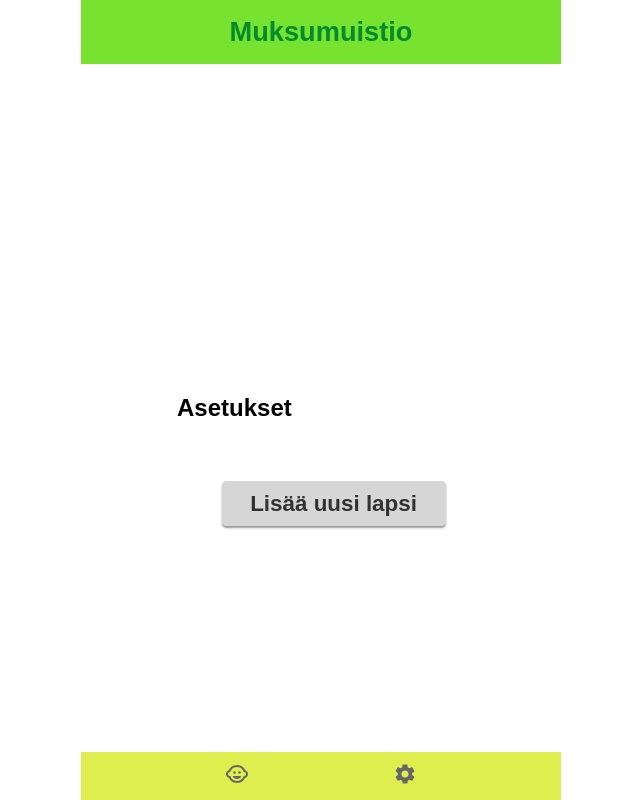
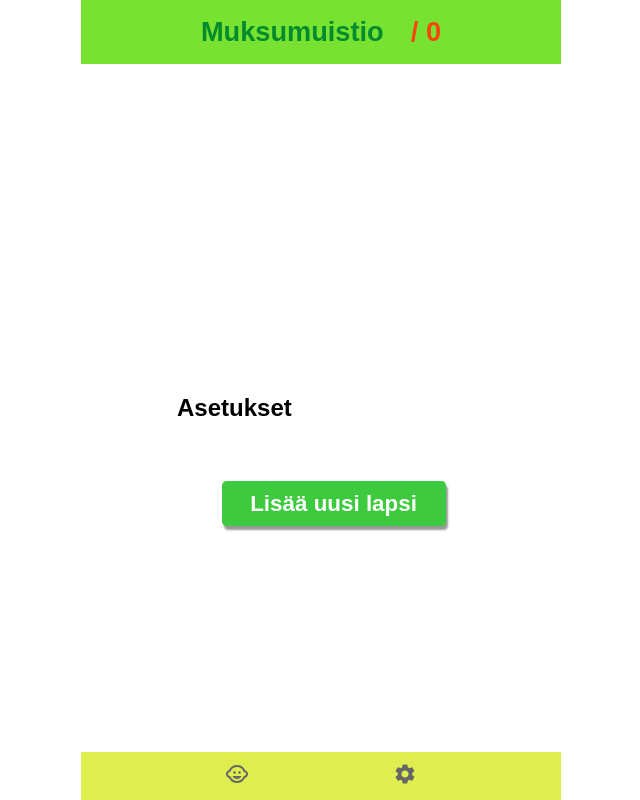
Before and after one commit to adonica/lapsilaskuri, a React (Create React App) app: page /settings in a window 1280 px wide. Shown: the whole page, without its empty margins (319-959 px from the left). Built offline with nearby package versions, Linux system fonts and the light colour scheme; no server answers; the database is empty; a web font is replaced by a local one.

Commit message:
"Remove firebase.js from commit."

```diff
--- a/package.json
+++ b/package.json
@@ -8,6 +8,7 @@
     "@testing-library/jest-dom": "^4.2.4",
     "@testing-library/react": "^9.3.2",
     "@testing-library/user-event": "^7.1.2",
+    "firebase": "^7.21.1",
     "react": "^16.13.1",
     "react-dom": "^16.13.1",
     "react-router-dom": "^5.2.0",
--- a/src/App.js
+++ b/src/App.js
@@ -1,7 +1,8 @@
 import React, { Component }  from 'react';
 import {BrowserRouter as Router, Route} from 'react-router-dom';
 import './App.css';
-import testdata from './testdata';
+import firebase from'./firebase';
+
 import Header from './components/Header/Header';
 import Items from './components/Items/Items';
 import Menu from './components/Menu/Menu';
@@ -9,55 +10,48 @@ import Settings from './components/Settings/Settings';
 import AddItem from './components/AddItem/AddItem';
 import EditItem from './components/EditItem/EditItem';
 
+
 class App extends Component {
   constructor(props) {
     super(props);
     this.state = {
-      data: testdata
+      data: [],
+      color: 'grey'
    }
+   this.dbRef = firebase.firestore();
    this.handleFormSubmit = this.handleFormSubmit.bind(this);
    this.handleDeleteItem = this.handleDeleteItem.bind(this);
   }
 
-  handleFormSubmit(newdata) {
-    let storeddata = this.state.data.slice();
-    const index = storeddata.findIndex(item => item.id === newdata.id);
-    if (index >= 0) {
-      storeddata[index] = newdata;
-    } else {
-    storeddata.push(newdata);
-    }
-    storeddata.sort((a,b) => {
-      const aNimi = a.nimi;
-      const bNimi = b.nimi;
-
-      if (aNimi > bNimi) {
-      return 1
-      } else {
-        return -1
-      }
-
-     });
-    this.setState({
-      data: storeddata
+  componentDidMount() {
+    this.refData = this.dbRef.collection('data');
+    this.refData.orderBy('nimi').onSnapshot((docs) => {
+      let data = [];
+      docs.forEach((doc) => {
+        let docdata = doc.data();
+        data.push(docdata);
+      });
+      this.setState({
+        data: data
+      });
     });
   }
 
+  handleFormSubmit(newdata) {
+    this.refData.doc(newdata.id).set(newdata);
+  }
+
   handleDeleteItem(id) {
-    let storeddata = this.state.data.slice();
-    storeddata = storeddata.filter(item => item.id !== id);
-    this.setState({
-      data: storeddata
-    });
+    this.refData.doc(id).delete().then().catch(error => {console.error('Virhe tietoa poistettaessa:', error)});
   }
 
   render() {
 
     return (
-      <Router>  {/*reitittää sovelluksen sisällä tietoja */}
+      <Router>
         <div className='App'>
-          <Header />
-          <Route path='/' exact render={() => <Items data={this.state.data} onColorChange={this.state.color} /> } />
+          <Header data={this.state.data} color={this.state.color}/>
+          <Route path='/' exact render={() => <Items data={this.state.data}/> } />
           <Route path='/settings' component={Settings} />
           <Route path='/add' render={() => <AddItem onFormSubmit={this.handleFormSubmit}/>} />
           <Route path='/edit/:id' render={(props) => <EditItem data={this.state.data}
--- a/src/components/Header/Header.css
+++ b/src/components/Header/Header.css
@@ -12,3 +12,16 @@
 .header h1 {
   font-size: 1.7em;
 }
+
+.header__lukema {
+  display: flex;
+  padding-left: 1em;
+  font-size: 1.7em;
+  font-weight: bold;
+  color: rgb(250, 69, 14);
+
+
+
+
+
+}
--- a/src/components/Header/Header.js
+++ b/src/components/Header/Header.js
@@ -2,9 +2,16 @@ import React from 'react';
 import './Header.css';
 
 function Header(props) {
+
+
+
     return (
        <div className='header'>
+
          <h1>Muksumuistio</h1>
+         <div className='header__lukema'>
+          / {props.data ? props.data.length: null}
+        </div>
        </div>
     );
 }
--- a/src/components/ItemForm/ItemForm.css
+++ b/src/components/ItemForm/ItemForm.css
@@ -39,5 +39,8 @@
 .itemform__buttonlis {
     display: flex;
     justify-content: space-between;
+}
 
+.itemform__buttonpoi {
+    padding-left: 7em;
 }
--- a/src/components/ItemForm/ItemForm.js
+++ b/src/components/ItemForm/ItemForm.js
@@ -77,7 +77,7 @@ class ItemForm extends React.Component {
 
          {this.props.onDeleteItem ?
          <div className='itemform__row'>
-            <div>
+            <div className='itemform__buttonpoi'>
               <Button onClick={this.handleDeleteItem}>POISTA</Button>
             </div>
             <div></div>
--- a/src/components/Lapsikortti/Lapsikortti.css
+++ b/src/components/Lapsikortti/Lapsikortti.css
@@ -1,20 +1,19 @@
 .lapsikortti {
-  width: 8em;
+  width: 10em;
   height: 6em;
   margin: 0.5em;
   padding: 2em 0 2em 2em;
   display: flex;
-  /*flex-direction: column ; */
-  background-color: rgb(243, 166, 22);
+  background-color: rgb(248, 174, 36);
   border-radius: 25%;
-
 }
 
 .lapsikortti__nappi {
   font-size: 1.5em;
   font-family: 'Delius', cursive, sans-serif;
-  padding: 0.5em;
-}
+  padding: 0.3em;
+  width: 4.5em;
+  height: 2.7em;   }
 
 .lapsikortti__linkki {
   display: none;
@@ -22,11 +21,11 @@
   align-items: center;
   max-width: 1em;
   background-color: rgba(0, 0, 0, 0.1);
+  margin-left: 0.7em;
 }
 
 .lapsikortti > div {
   flex: 1 1 auto;
-  padding: 1em;
 }
 
 .lapsikortti:hover .lapsikortti__linkki {
--- a/src/components/Lapsikortti/Lapsikortti.js
+++ b/src/components/Lapsikortti/Lapsikortti.js
@@ -1,4 +1,6 @@
 import React from 'react';
+
+import { withRouter } from "react-router";
 
 import ArrowRight from '@material-ui/icons/ArrowRight';
 import { Link } from 'react-router-dom';
@@ -6,26 +8,44 @@ import { Link } from 'react-router-dom';
 import './Lapsikortti.css'
 import Button from '../buttons';
 
+const grey = '#E5E8E8';
+const green = '#0ebe0e';
 
-function Lapsikortti(props) {
+class Lapsikortti extends React.Component {
+    constructor(props) {
+      super(props);
+
+    this.state = {
+      color: grey
+    };
+
+    this.changeColor = this.changeColor.bind(this);
+    }
+
+    changeColor() {
+      const newColor = this.state.color === grey ? green : grey;
+      this.setState({
+        color: newColor
+      });
+    }
+
+ render() {
 
    return (
-      <div className='lapsikortti'>
-        <div className='lapsikortti__ryhma'>
-          <Button className='lapsikortti__nappi' >
-            {props.data.nimi}
-          </Button>
+
+      <div className='lapsikortti' style={{backgroundColor: this.state.color}}>
+        <div>
+        <Button
+           onClick={this.changeColor}
+           className='lapsikortti__nappi'>
+            {this.props.data.nimi}
+        </Button>
         </div>
-
         <div className='lapsikortti__linkki'>
-          <Link to={'/edit/' + props.data.id}><ArrowRight /></Link>
+          <Link to={'/edit/' + this.props.data.id}><ArrowRight /></Link>
         </div>
       </div>
-
-
-
-  );
+   );
+  }
 }
-
-
-export default Lapsikortti;
+export default withRouter(Lapsikortti);
--- a/src/components/Settings/Settings.js
+++ b/src/components/Settings/Settings.js
@@ -11,7 +11,7 @@ function Settings(props) {
       <div className='settings'>
         <h2>Asetukset</h2>
           <div className='settings__button'>
-            <Link to ='add'><FloatingButton>Lisää uusi lapsi</FloatingButton></Link>
+            <Link to ='add'><FloatingButton primary >Lisää uusi lapsi</FloatingButton></Link>
           </div>
       </div>
     </Content>
--- a/src/components/buttons/buttons.css
+++ b/src/components/buttons/buttons.css
@@ -8,7 +8,7 @@
     padding: 0.7em;
     margin: 0.5em;
     border-radius: 0.2em;
-    box-shadow:rgba(0,0,0,0.5) 0px 2px 2px;
+    box-shadow:rgba(0,0,0,0.5) 2px 4px 2px;
     font-weight: bold;
     display: flex;
     flex-direction: column;
@@ -20,7 +20,7 @@
 
 .button:active {
     box-shadow: rgba(0,0,0,0.5) 0px 2px 5px;
-    background-color: #999;
+    background-color: rgb(182, 179, 179);
 }
 
 .button:hover {
@@ -58,8 +58,3 @@
     width: 10em;
     height: 2em;
 }
-
-.lapsikortti__nappi {
-    background-color: #999;
-    padding:0.2em;
-}
```
Also changed, not shown: src/components/Settings/Settings.css (line endings or trailing spaces), 1 other file (tests, documents, lock files or other folders).
